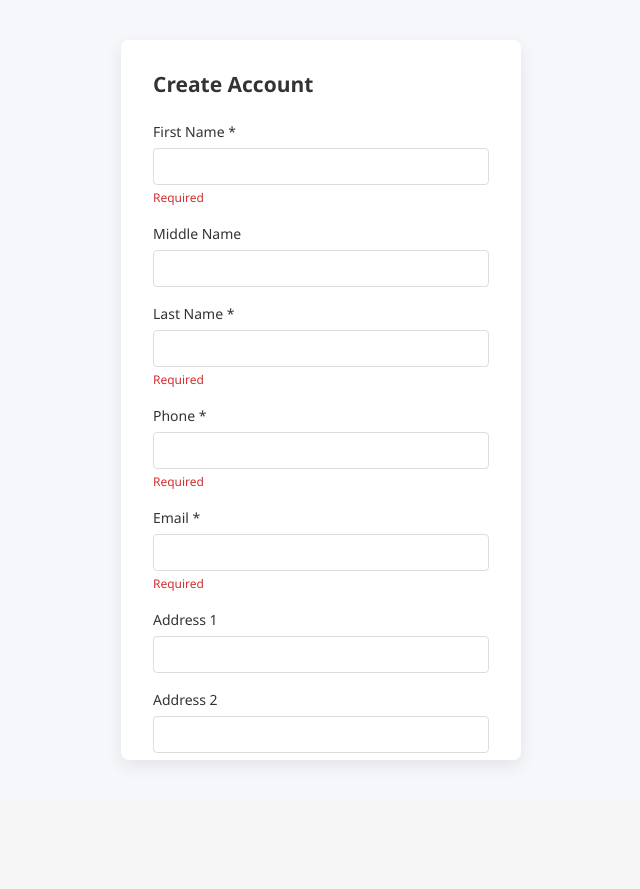
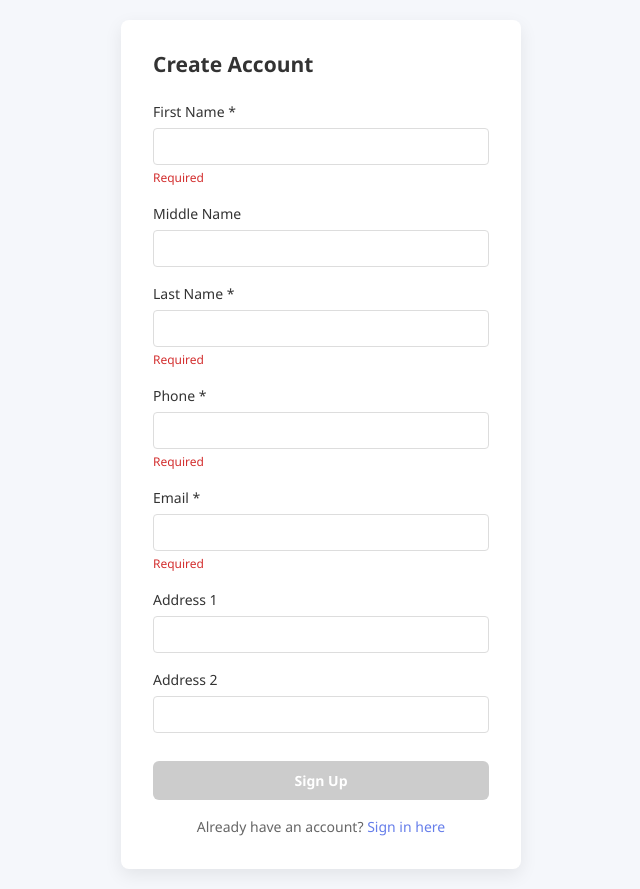
Before and after one commit to aashishsaalvi16/Angular, an Angular app in the folder my-shop-app-ui/: page /signup in a window 1280 px wide. Shown: the whole page, without its empty margins (319-959 px from the left). Before the commit the page ends 800 px from the top, so only its background shows below. Built offline with nearby package versions, Linux system fonts and the light colour scheme.

Commit message:
sign up page design corrected

```diff
--- a/my-shop-app-ui/src/app/pages/signup/signup.component.css
+++ b/my-shop-app-ui/src/app/pages/signup/signup.component.css
@@ -1,5 +1,5 @@
-.signup-page { display: flex; align-items: center; justify-content: center; height: 100vh; background: #f5f7fb; }
-.signup-box { background: white; padding: 32px; border-radius: 8px; box-shadow: 0 6px 18px rgba(0, 0, 0, 0.08); width: 400px; max-height: 90vh; overflow-y: auto; }
+.signup-page { display: flex; align-items: center; justify-content: center; min-height: 100vh; background: #f5f7fb; padding: 20px; }
+.signup-box { background: white; padding: 32px; border-radius: 8px; box-shadow: 0 6px 18px rgba(0, 0, 0, 0.08); width: 400px; }
 h2 { margin: 0 0 24px 0; }
 .form-group { margin-bottom: 16px; }
 label { display: block; font-size: 14px; color: #333; font-weight: 500; }
```
